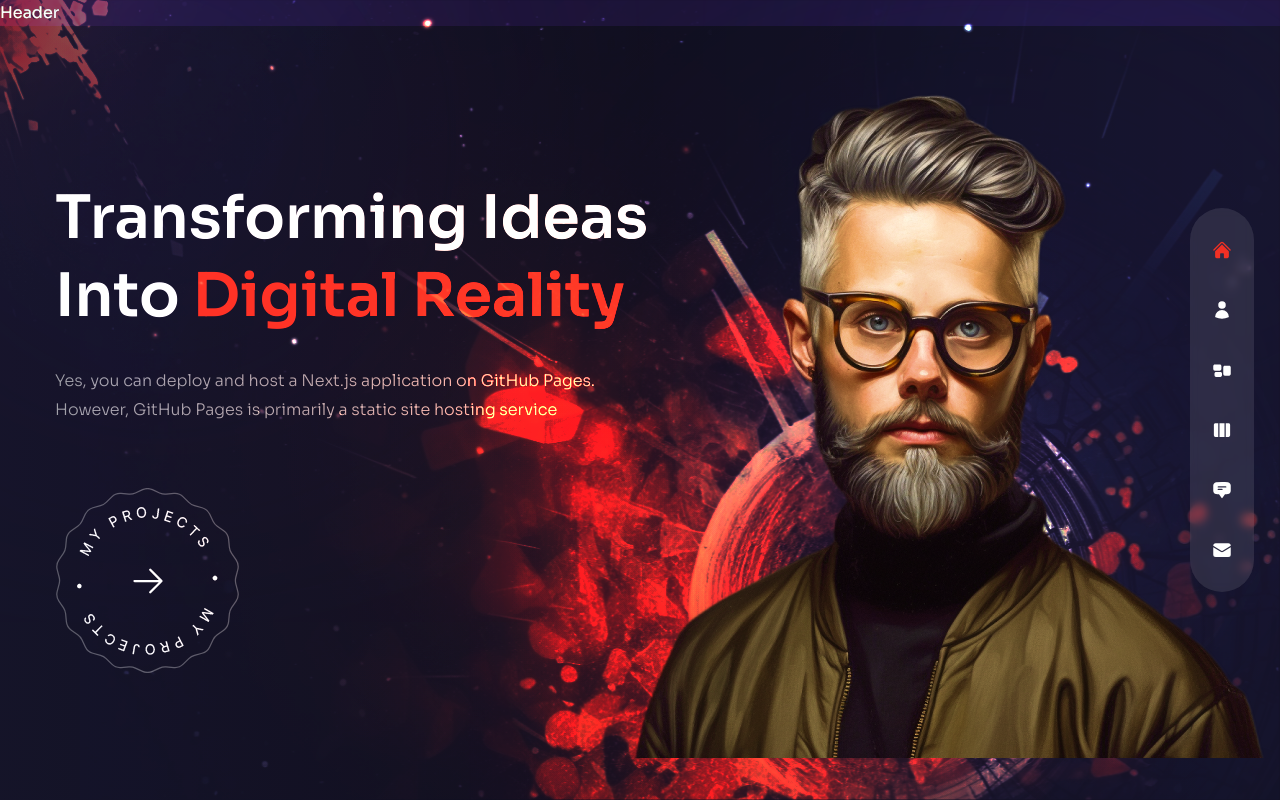
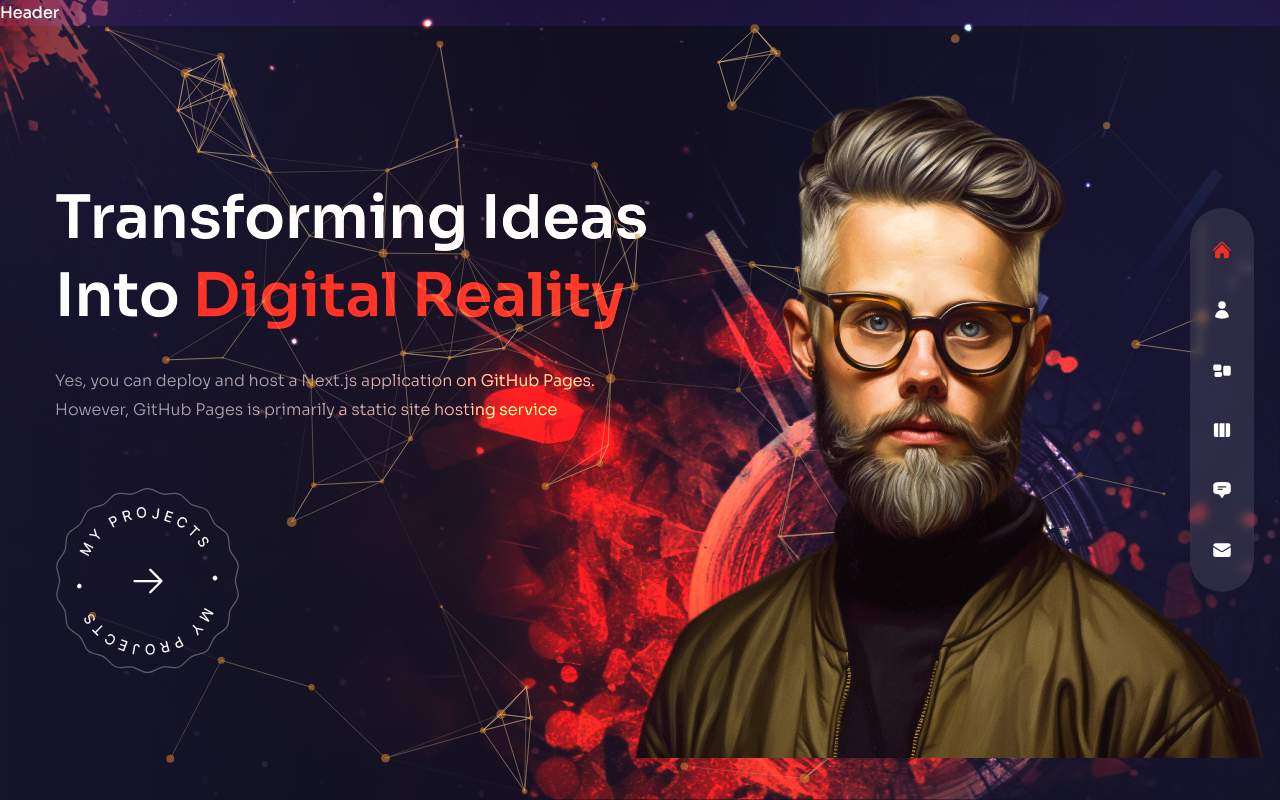
Before and after one commit to Aththas/my-portofolio, a Next.js app in the folder aththas/: page / in a window 1280 px wide. Built offline with nearby package versions, Linux system fonts and the light colour scheme.

Commit message:
Completed particle container

```diff
--- a/aththas/components/ParticlesContainer.js
+++ b/aththas/components/ParticlesContainer.js
@@ -1,5 +1,100 @@
+import {Particles} from 'react-tsparticles';
+import {loadFull} from 'tsparticles';
+import React, {useCallback} from 'react';
+import { color, distance } from 'framer-motion';
+
 const ParticlesContainer = () => {
-  return <div>Particles Container</div>;
+  const particlesInit = useCallback(async (engine) => {
+    await loadFull(engine);
+  },[]);
+  const particlesLoaded = useCallback(async () => {},[]);
+
+
+
+  return (
+    <Particles
+      className='w-full h-full absolute translate-z-0'
+      id='tsparticles'
+      init={particlesInit}
+      loaded={particlesLoaded}
+      options={{
+        fullScreen: {enable: false},
+        background: {
+          color: {
+            value: ''
+          },
+        },
+        fpsLimit: 120,
+        interactivity: {
+          events: {
+            onClick: {
+              enable: false,
+              mode: 'push'
+            },
+            onHover: {
+              enable: true,
+              mode: 'repulse'
+            },
+            resize: true,
+          },
+          modes: {
+            push: {
+              quantity: 90
+            },
+            repulse: {
+              distance: 200,
+              duration: 0.4
+            },
+          },
+        },
+        particles: {
+          color: {
+            value: '#e68e2e',
+          },
+          links: {
+            color: '#f5d393',
+            distance: 150,
+            enable: true,
+            opacity: 0.5,
+            width: 1,
+          },
+          collisions: {
+            enable: true,
+          },
+          move: {
+            directions: 'none',
+            enable: true,
+            outModes: {
+              default: 'bounce',
+            },
+            random: false,
+            speed: 1,
+            straight: false,
+          },
+          number: {
+            density: {
+              enable: true,
+              area: 800,
+            },
+            value: 80,
+          },
+          opacity: {
+            value: 0.5,
+          },
+          shape: {
+            type: 'circle'
+          },
+          size: {
+            value: {
+              min: 1,
+              max: 5
+            },
+          },
+        },
+        detectRetina: true,
+      }}
+    />
+  );
 };
 
 export default ParticlesContainer;
--- a/aththas/pages/index.js
+++ b/aththas/pages/index.js
@@ -55,7 +55,7 @@ const Home = () => {
         <div className="bg-none xl:bg-explosion xl:bg-cover xl:bg-right xl:bg-no-repeat w-full h-full absolute mix-blend-color-dodge
          translate-z-0">
         </div>
-        <div></div>
+        <ParticlesContainer/>
         <motion.div
           variants={fadeIn('up', 0.5)}
           initial='hidden'
```
